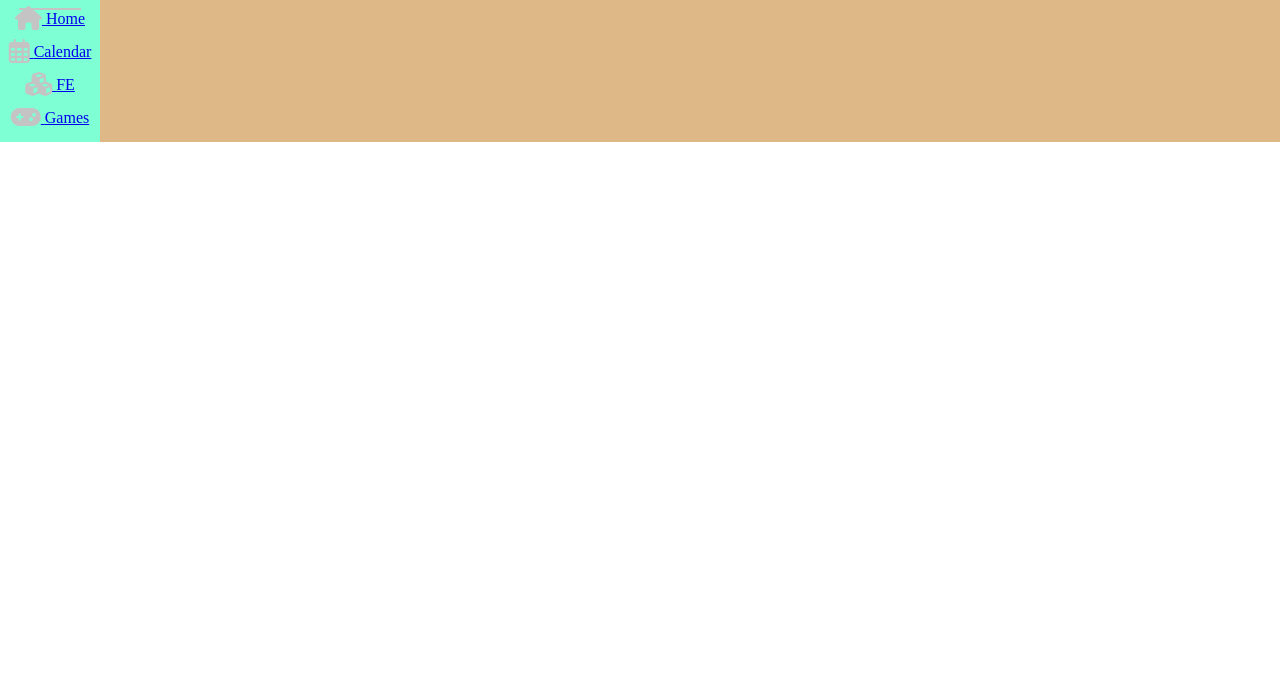
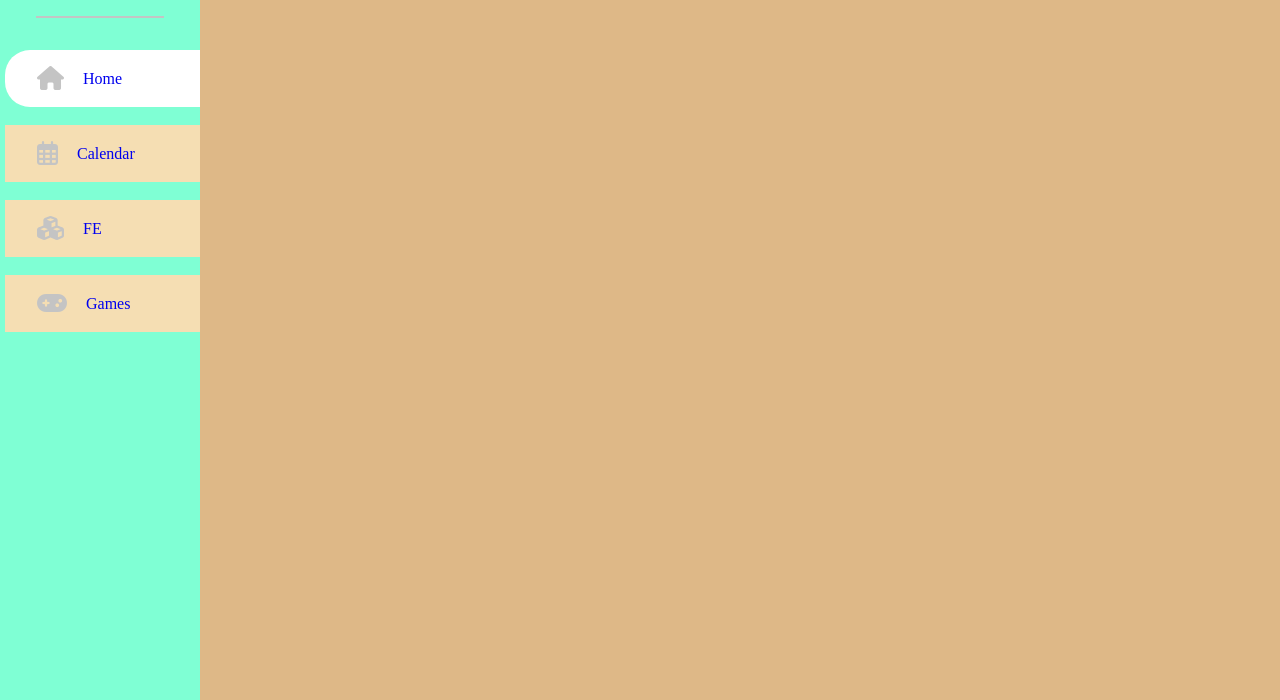
Before and after one commit to aurimas1551/Bit-fridaychallange1, a website: page index.html in a window 1280 px wide. Shown: the part 100-800 px from the top of the page. Drawn offline with Linux system fonts and the light colour scheme.

Commit message:
fixed layout for hover on

```diff
--- a/index.html
+++ b/index.html
@@ -16,7 +16,7 @@
         <img class="nav-logo" src="./assets/logo.png" alt="Logo">
         <hr class="side-nav-line">
         </div>
-        <a href="#">
+        <a class="active" href="#">
             <i class="icon fa-solid fa-house fa-xl"></i>
             <span>Home</span>
         </a>
--- a/styles/layout.css
+++ b/styles/layout.css
@@ -1,14 +1,16 @@
 body{
     display: flex;
+    height: 100vh;
 }
 
 .left-sidenav{
     background-color: aquamarine;
-    flex: 0 0 100px;
+    flex: 0 0 200px;
     display: flex;
     flex-direction: column;
     justify-content: flex-start;
-    align-items: center;
+    align-items: flex-end;
+    gap: 18px;
 }
 
 .right-column{
@@ -16,23 +18,41 @@ body{
     flex: 1;
 }
 
-.icon{
-    color: #C4C4C4;
-    height: 25px;
-}
-
 .nav-logo{
     width: 68px;
     height: 34px;
     margin-top: 50px;
     background-color: coral;
+    align-self: center;
+    margin-bottom: 14.08px;
 }
 
 
 .side-nav-line{
-    width: 62.24px;
+    width: 128.22px;
     border: 0;
     border-bottom: 2px solid #C4C4C4;
     align-self: center;
-    margin-top: 24.03px;
+    margin-bottom: 13.97px;
 }
+
+a{
+    width: 195px;
+    height: 57px;
+    background-color: wheat;
+    text-decoration: none;
+    display: flex;
+    align-items: center;
+    justify-content: flex-start;
+}
+
+.active{
+    background: #FFFFFF;
+    border-radius: 25px 0px 0px 25px;
+}
+
+.icon{
+    color: #C4C4C4;
+    margin-left: 32px;
+    margin-right: 19px;
+}
```
